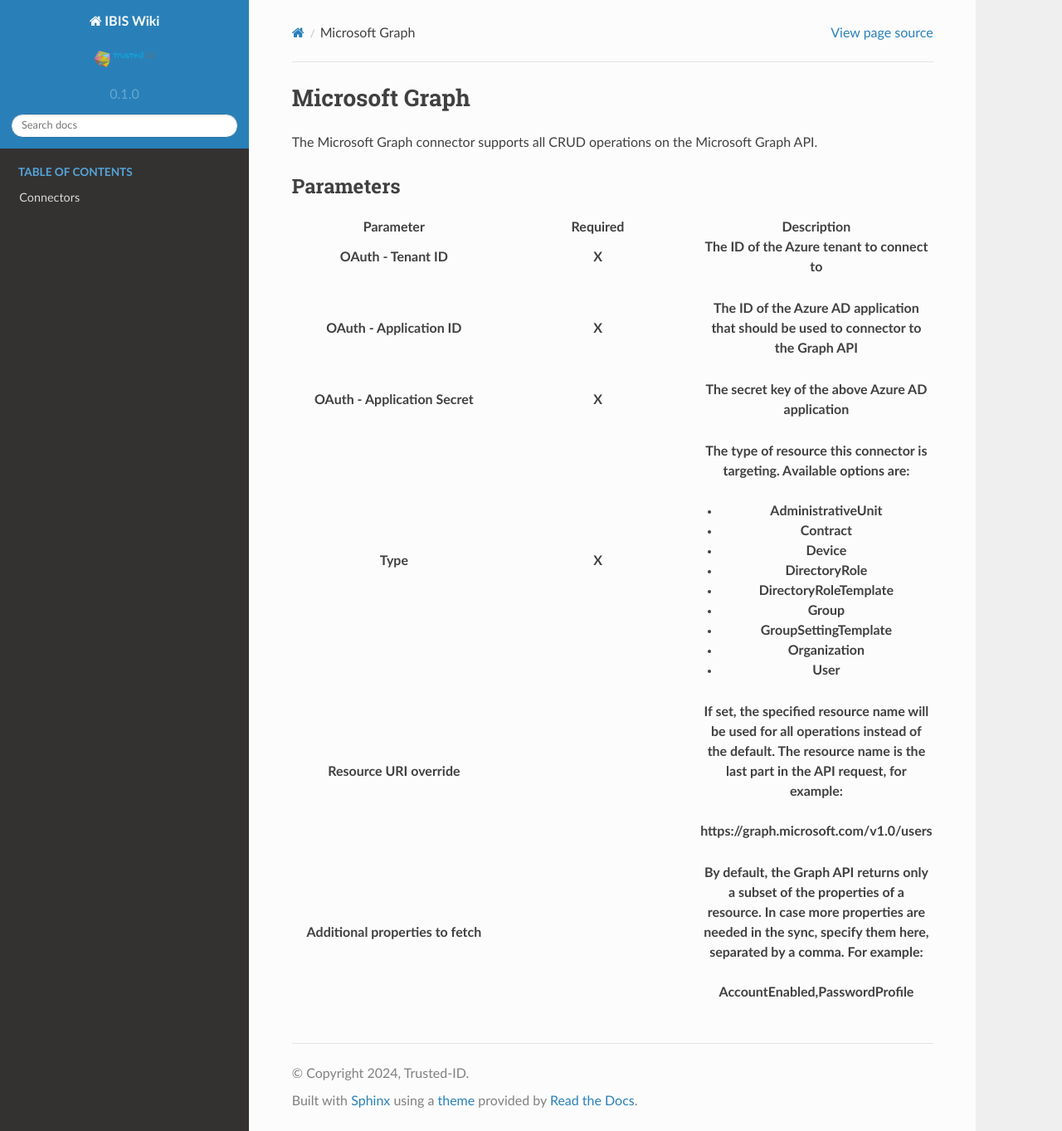
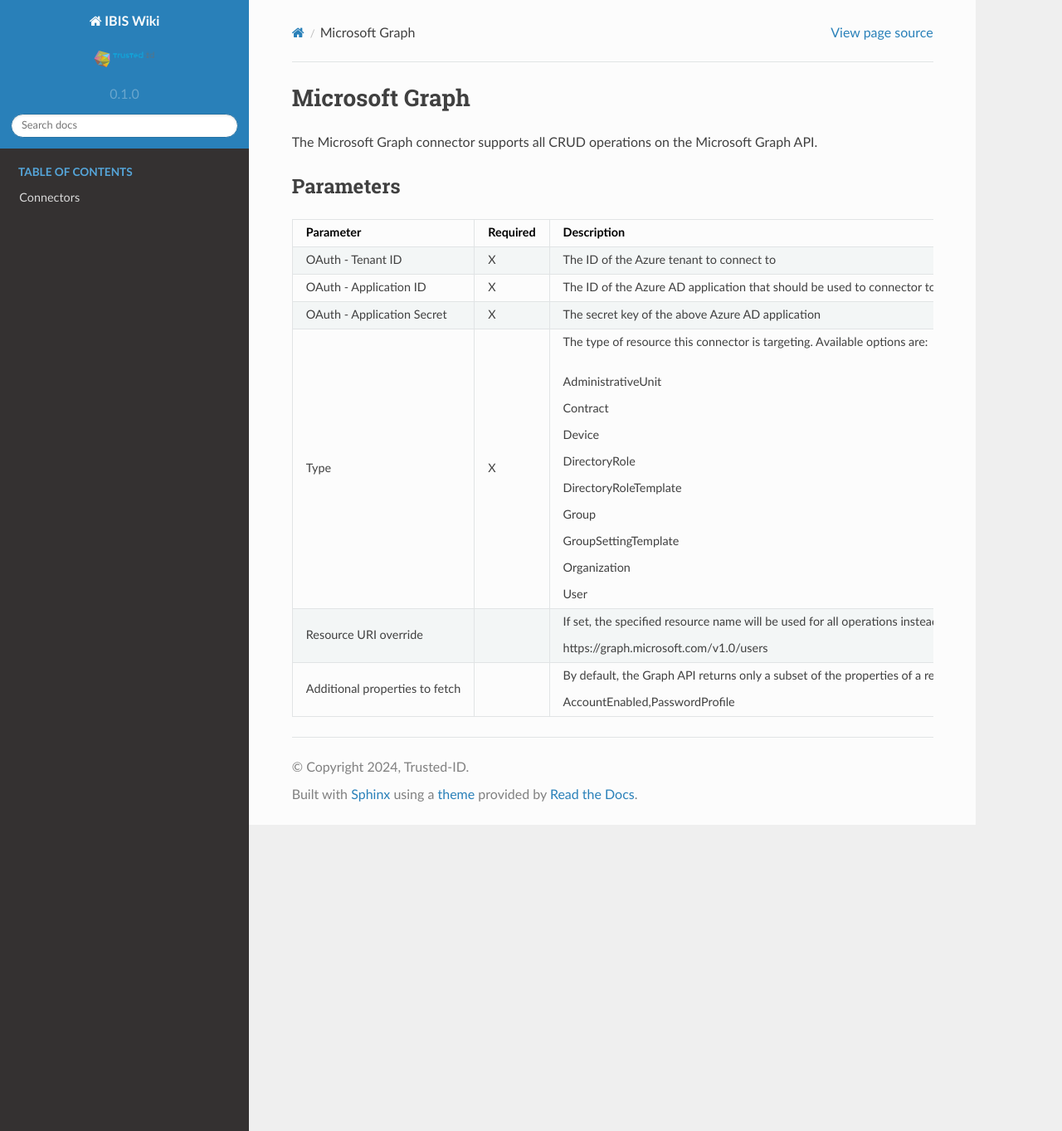
Before and after one commit to Raoulorlando/rtd-tutorial, a Sphinx documentation site: the page built from docs/source/Documentatie/Connectoren/IBIS_Connectoren/Connector_MicrosoftGraph.md, in a window 1280 px wide and 1363 px high. Shown: the whole window at 83% size. Built offline with Sphinx 7.4.7 and the Read the Docs theme 2.0.0, drawn with Linux system fonts in a browser that asks for light colours; nearby versions of some CDN libraries; some web fonts are replaced; library files that are not in the unit come from our copies; pages that are not in the unit, such as notebooks, are missing from menus.

Commit message:
Updated table in Connector_MicrosoftGraph

```diff
--- a/docs/source/Documentatie/Connectoren/IBIS_Connectoren/Connector_MicrosoftGraph.md
+++ b/docs/source/Documentatie/Connectoren/IBIS_Connectoren/Connector_MicrosoftGraph.md
@@ -5,66 +5,11 @@
 
 ## Parameters
 
-<table class="table table-bordered">
-<colgroup>
-<col style="width: 33%" />
-<col style="width: 33%" />
-<col style="width: 33%" />
-</colgroup>
-<thead class="thead-light">
-<tr class="header">
-<th>Parameter</th>
-<th class="text-center">Required</th>
-<th>Description</th>
-</tr>
-<tr class="odd">
-<th><p>OAuth - Tenant ID</p></th>
-<th><p><strong>X</strong></p></th>
-<th><p>The ID of the Azure tenant to connect to</p></th>
-</tr>
-<tr class="header">
-<th><p>OAuth - Application ID</p></th>
-<th><p><strong>X</strong></p></th>
-<th><p>The ID of the Azure AD application that should be used to
-connector to the Graph API</p></th>
-</tr>
-<tr class="odd">
-<th><p>OAuth - Application Secret</p></th>
-<th><p><strong>X</strong></p></th>
-<th><p>The secret key of the above Azure AD application</p></th>
-</tr>
-<tr class="header">
-<th><p>Type</p></th>
-<th><p><strong>X</strong></p></th>
-<th><p>The type of resource this connector is targeting. Available
-options are:</p>
-<ul>
-<li>AdministrativeUnit</li>
-<li>Contract</li>
-<li>Device</li>
-<li>DirectoryRole</li>
-<li>DirectoryRoleTemplate</li>
-<li>Group</li>
-<li>GroupSettingTemplate</li>
-<li>Organization</li>
-<li>User</li>
-</ul></th>
-</tr>
-<tr class="odd">
-<th><p>Resource URI override</p></th>
-<th><p><strong> </strong></p></th>
-<th><p>If set, the specified resource name will be used for all
-operations instead of the default. The resource name is the last part in
-the API request, for example:</p>
-<p>https://graph.microsoft.com/v1.0/<strong>users</strong></p></th>
-</tr>
-<tr class="header">
-<th><p>Additional properties to fetch</p></th>
-<th><p><strong> </strong></p></th>
-<th><p>By default, the Graph API returns only a subset of the properties
-of a resource. In case more properties are needed in the sync, specify
-them here, separated by a comma. For example:</p>
-<p><strong>AccountEnabled,PasswordProfile</strong></p></th>
-</tr>
-</thead>
-&#10;</table>
+|            Parameter           | Required |                                                                                                                                 Description                                                                                                                                |
+|:------------------------------|:--------:|:--------------------------------------------------------------------------------------------------------------------------------------------------------------------------------------------------------------------------------------------------------------------------|
+|        OAuth - Tenant ID       |     X    |                                                                                                                  The ID of the Azure tenant to connect to                                                                                                                  |
+|     OAuth - Application ID     |     X    |                                                                                            The ID of the Azure AD application that should be used to connector to the Graph API                                                                                            |
+|   OAuth - Application Secret   |     X    |                                                                                                              The secret key of the above Azure AD application                                                                                                              |
+|              Type              |     X    | The type of resource this connector is targeting. Available options are:<br> <br> <br>AdministrativeUnit<br> <br>Contract<br> <br>Device<br> <br>DirectoryRole<br> <br>DirectoryRoleTemplate<br> <br>Group<br> <br>GroupSettingTemplate<br> <br>Organization<br> <br>User  |
+|      Resource URI override     |          |                               If set, the specified resource name will be used for all operations instead of the default. The resource name is the last part in the API request, for example:<br> <br>https://graph.microsoft.com/v1.0/users                               |
+| Additional properties to fetch |          |                        By default, the Graph API returns only a subset of the properties of a resource. In case more properties are needed in the sync, specify them here, separated by a comma. For example:<br> <br>AccountEnabled,PasswordProfile                       |
```
